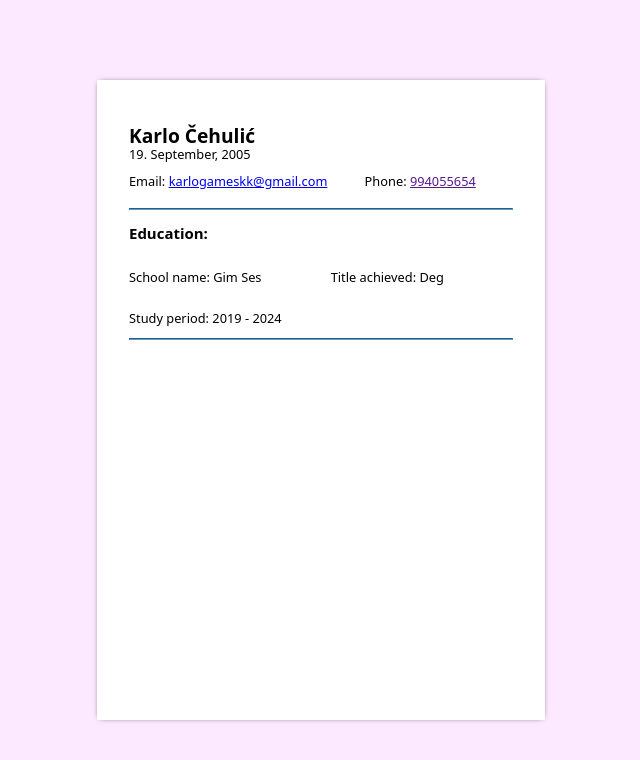
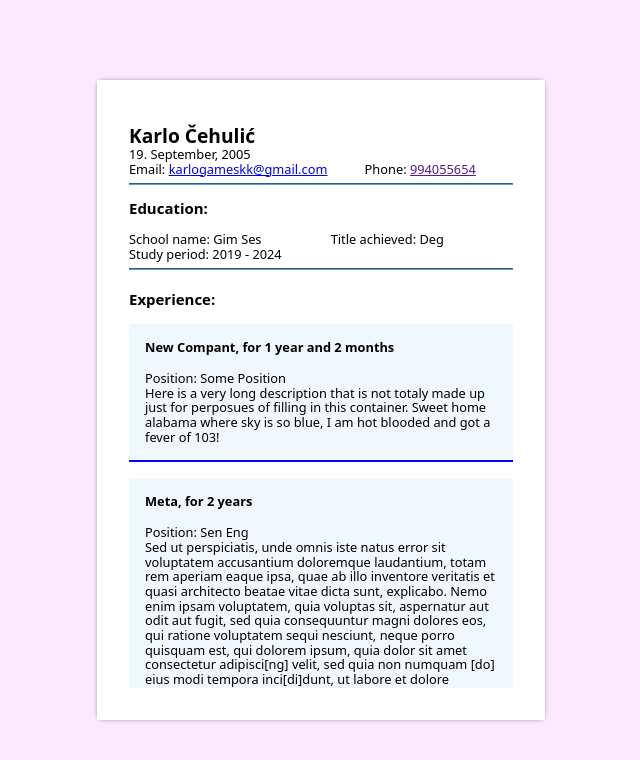
Before and after one commit to ziko1905/cv-builder, a React (Vite) app: page / in a window 1280 px wide. Shown: the top 760 px of the page, without its empty margins (319-959 px from the left). Built offline with nearby package versions, Linux system fonts and the light colour scheme.

Commit message:
Create and stlye work section

```diff
--- a/src/components/cv.jsx
+++ b/src/components/cv.jsx
@@ -2,10 +2,13 @@ import "../styles/cv.css"
 export function Cv({values}) {
     return (
         <div className="cv">
-            <BasicInfo values={values}/>
-            <hr />
-            <EducationInfo values={values}/>
-            <hr />
+            <div className="cv-content">
+                <BasicInfo values={values}/>
+                <hr />
+                <EducationInfo values={values}/>
+                <hr />
+                <WorkInfo values={values}/>
+            </div>
         </div>
     )
 }
@@ -39,3 +42,26 @@ function EducationInfo({values}) {
         </div>
     )
 }
+
+function WorkInfo({values}) {
+    console.log("Here", values.work)
+    return (
+        <div className="work info">
+            <h3>Experience: </h3>
+            {Object.entries(values.work).map(([key, value]) => {
+                console.log(key, value)
+                return <WorkSection key={key} work={value} />
+            })}
+        </div>
+    )
+}
+
+function WorkSection({work}) {
+    return (
+        <div className="work-section">
+            <h4>{work.company}, for {work.workTimeString}</h4>
+            <p>Position: {work.position}</p>
+            <p>{work.workDesc}</p>
+        </div>
+    )
+}
--- a/src/styles/cv.css
+++ b/src/styles/cv.css
@@ -1,5 +1,9 @@
 :root {
   --primary-color: rgb(86, 155, 211);
+}
+
+p {
+  margin: 0;
 }
 
 .cv {
@@ -11,6 +15,11 @@
   margin: 10vh auto;
   padding: 2rem;
   font-size: 0.8rem;
+}
+
+.cv-content {
+  overflow: hidden;
+  max-height: 100%;
 }
 
 hr {
@@ -26,3 +35,26 @@ hr {
   display: grid;
   grid-auto-flow: column;
 }
+
+.work {
+  display: grid;
+  gap: 1rem;
+}
+
+.work h3 {
+  margin-bottom: 0rem;
+}
+
+.work div.work-section {
+  display: block;
+}
+
+.work-section {
+  background-color: aliceblue;
+  padding: 1rem;
+  border-bottom: 2px solid blue;
+}
+
+.work-section h4 {
+  margin: 0 0 1rem 0;
+}
```
